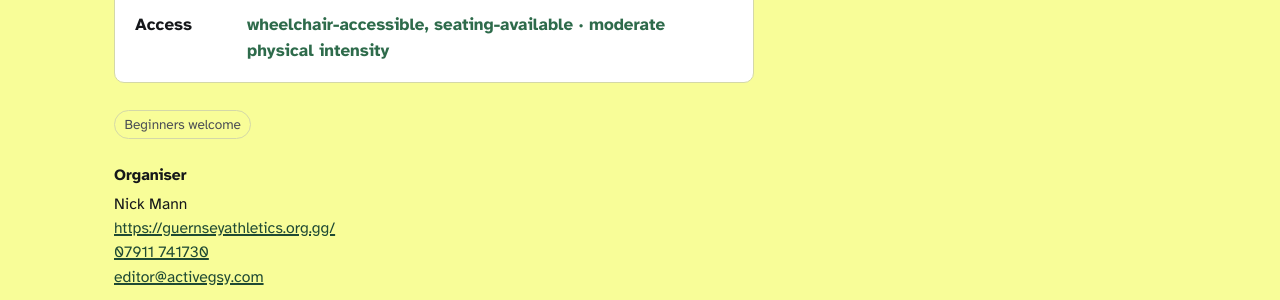
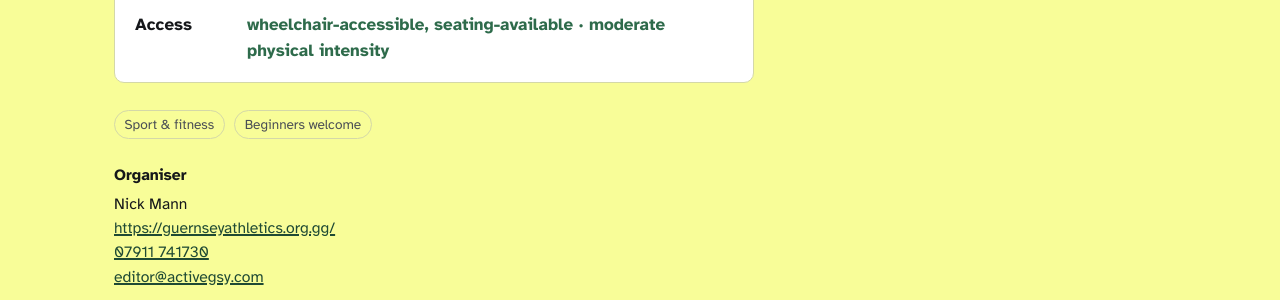
Before and after one commit to active-seniors/active-seniors.github.io, a Jekyll site: the page built from _listings/masters-athletics-by-guernsey-athletics.md, in a window 1280 px wide. Shown: the part 1053-1353 px from the top of the page. Built offline with Jekyll 4.4.1, drawn with Linux system fonts in a browser that asks for light colours.

Commit message:
Tag Masters Athletics listing as sport-fitness so the finder can match it
Co-Authored-By: Claude Opus 5.5 <noreply@anthropic.com>
Claude-Session: https://claude.ai/code/session_01AumRmWkicfMX1Y7C5fLeSN

```diff
--- a/_listings/masters-athletics-by-guernsey-athletics.md
+++ b/_listings/masters-athletics-by-guernsey-athletics.md
@@ -4,6 +4,8 @@ title: "Masters Athletics by Guernsey Athletics"
 status: active
 source: human-submitted
 category: sports
+tags:
+  - "sport-fitness"
 location:
   parish: "St Peter Port"
   venue: "Footes Lane"
```
